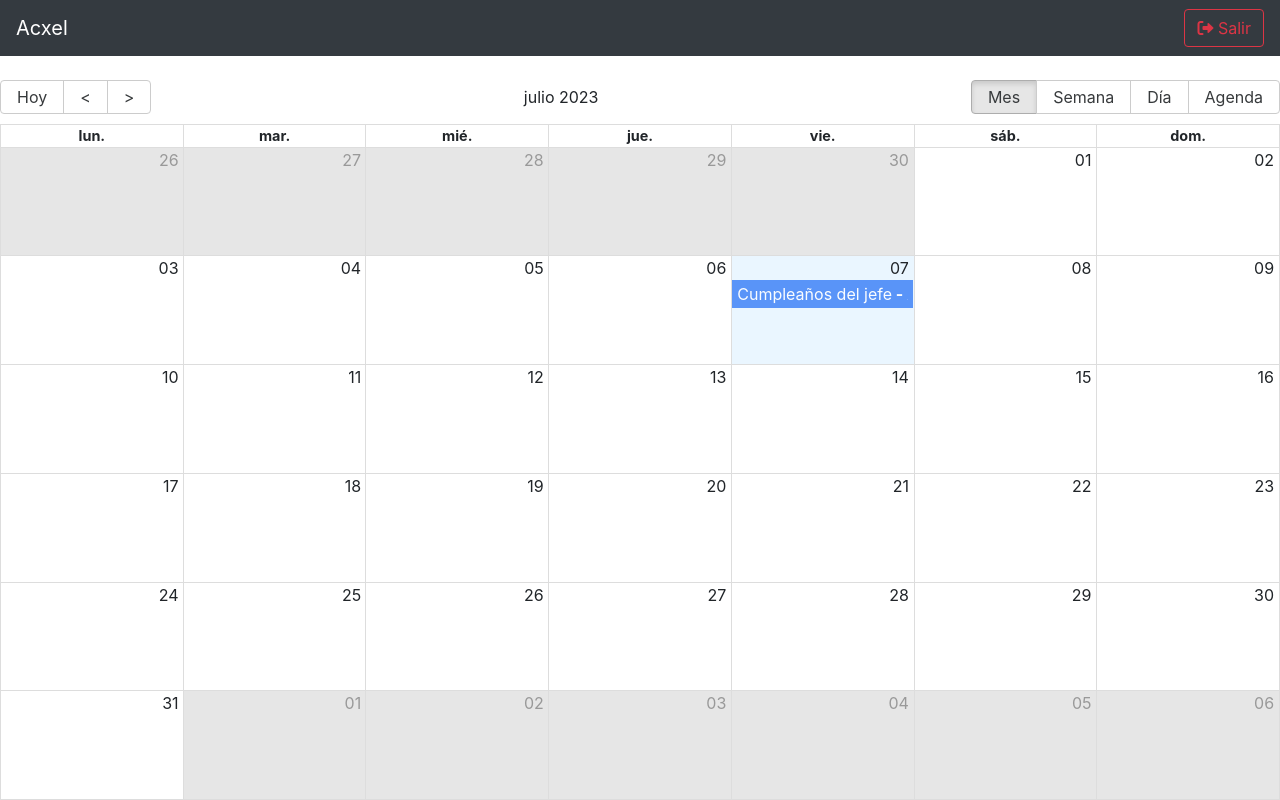
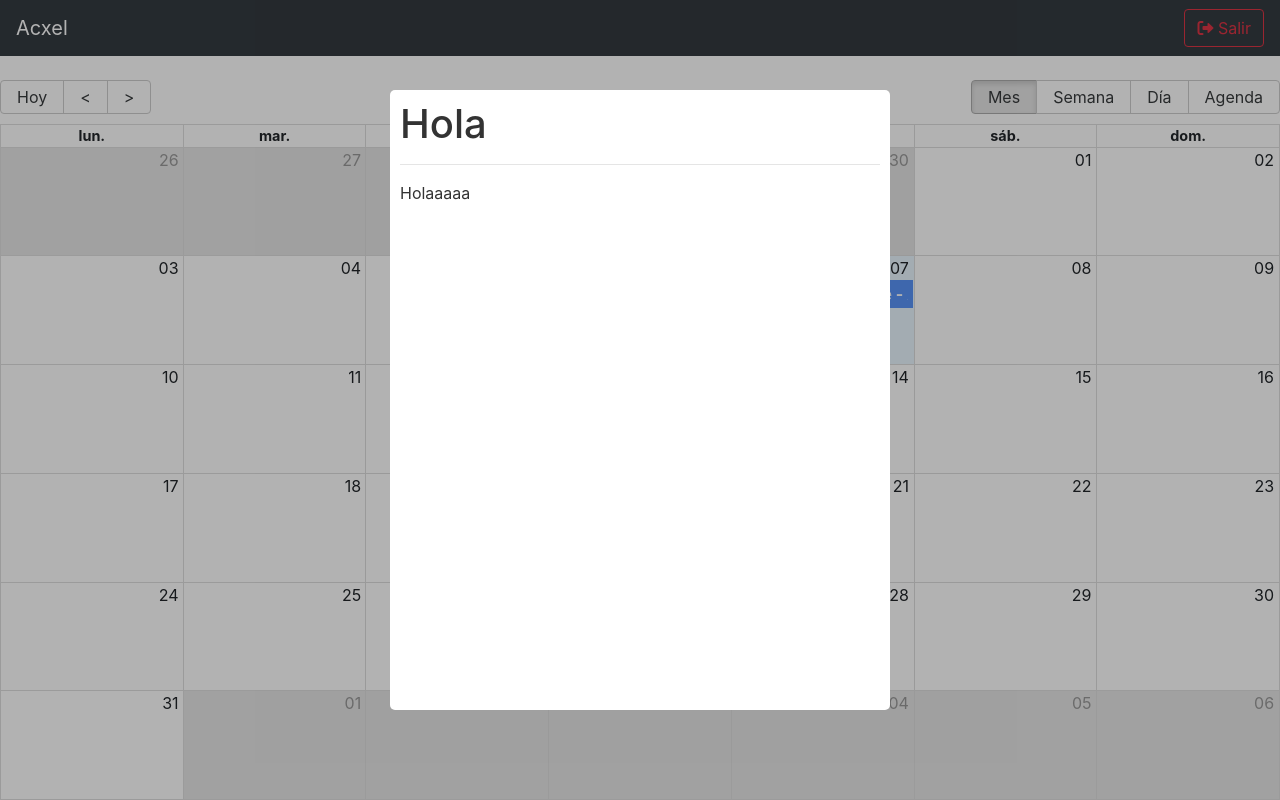
Before and after one commit to AcxelMorales/mern-calendar-frontend, a React (Create React App) app: page /calendar in a window 1280 px wide. Built offline with nearby package versions, Linux system fonts and the light colour scheme.

Commit message:
Added react-modal in project

```diff
--- a/package.json
+++ b/package.json
@@ -10,6 +10,7 @@
     "react": "^17.0.2",
     "react-big-calendar": "^0.40.0",
     "react-dom": "^17.0.2",
+    "react-modal": "^3.14.4",
     "react-router-dom": "^6.2.1",
     "react-scripts": "5.0.0",
     "web-vitals": "^2.1.4"
--- /dev/null
+++ b/src/components/calendar/CalendarModal.jsx
@@ -0,0 +1,49 @@
+import React from 'react';
+
+import Modal from 'react-modal';
+
+const customStyles = {
+  content: {
+    top: '50%',
+    left: '50%',
+    right: 'auto',
+    bottom: 'auto',
+    marginRight: '-50%',
+    transform: 'translate(-50%, -50%)',
+  },
+};
+
+Modal.setAppElement('#root');
+
+export const CalendarModal = () => {
+  let subtitle;
+  const [modalIsOpen, setIsOpen] = React.useState(true);
+
+  // const openModal = () => {
+  //   setIsOpen(true);
+  // };
+
+  const afterOpenModal = () => {
+    // references are now sync'd and can be accessed.
+    subtitle.style.color = '#f00';
+  };
+
+  const closeModal = () => {
+    setIsOpen(false);
+  };
+
+  return (
+    <Modal
+      isOpen={modalIsOpen}
+      onRequestClose={closeModal}
+      style={customStyles}
+      className="modal"
+      overlayClassName="modal-fondo"
+      closeTimeoutMS={200}
+    >
+      <h1>Hola</h1>
+      <hr />
+      <span>Holaaaaa</span>
+    </Modal>
+  );
+};
--- a/src/components/calendar/CalendarScreen.jsx
+++ b/src/components/calendar/CalendarScreen.jsx
@@ -8,6 +8,7 @@
 
 import { Navbar } from '../ui/Navbar';
 import { CalendarEvent } from './CalendarEvent';
+import { CalendarModal } from './CalendarModal';
 
 import { messages } from '../../helpers/calendar-messages-es';
 
@@ -79,6 +80,8 @@
           event: CalendarEvent,
         }}
       />
+
+      <CalendarModal />
     </div>
   );
 };
--- a/src/styles.css
+++ b/src/styles.css
@@ -11,3 +11,43 @@
 .rbc.calendar {
   height: 100%;
 }
+/* Modal */
+.ReactModalPortal > div {
+  opacity: 0;
+}
+
+.ReactModalPortal .ReactModal__Overlay {
+  align-items: center;
+  display: flex;
+  justify-content: center;
+  transition: opacity 0.2s ease-in-out;
+  z-index: 999;
+}
+
+.modal-fondo {
+  background-color: rgba(0, 0, 0, 0.3);
+  bottom: 0;
+  left: 0;
+  right: 0;
+  top: 0;
+  position: fixed;
+}
+
+.ReactModalPortal .ReactModal__Overlay--after-open {
+  opacity: 1;
+}
+
+.ReactModalPortal .ReactModal__Overlay--before-close {
+  opacity: 0;
+}
+
+.modal {
+  background: white;
+  border-radius: 5px;
+  color: rgb(51, 51, 51);
+  display: inline;
+  max-height: 620px;
+  max-width: 500px;
+  outline: none;
+  padding: 10px;
+}
```
Also changed, not shown: 2 other files (tests, documents, lock files or other folders).
